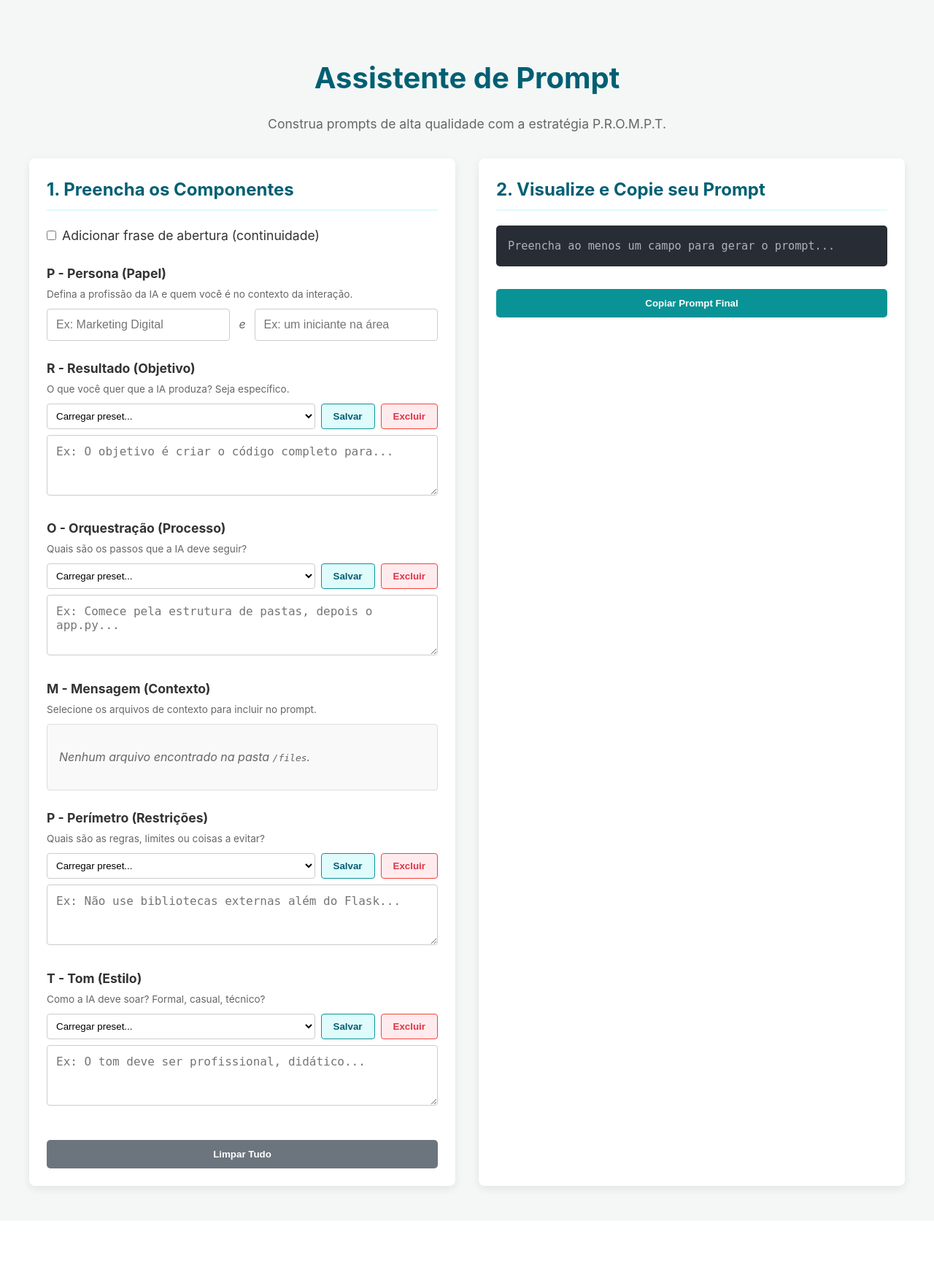
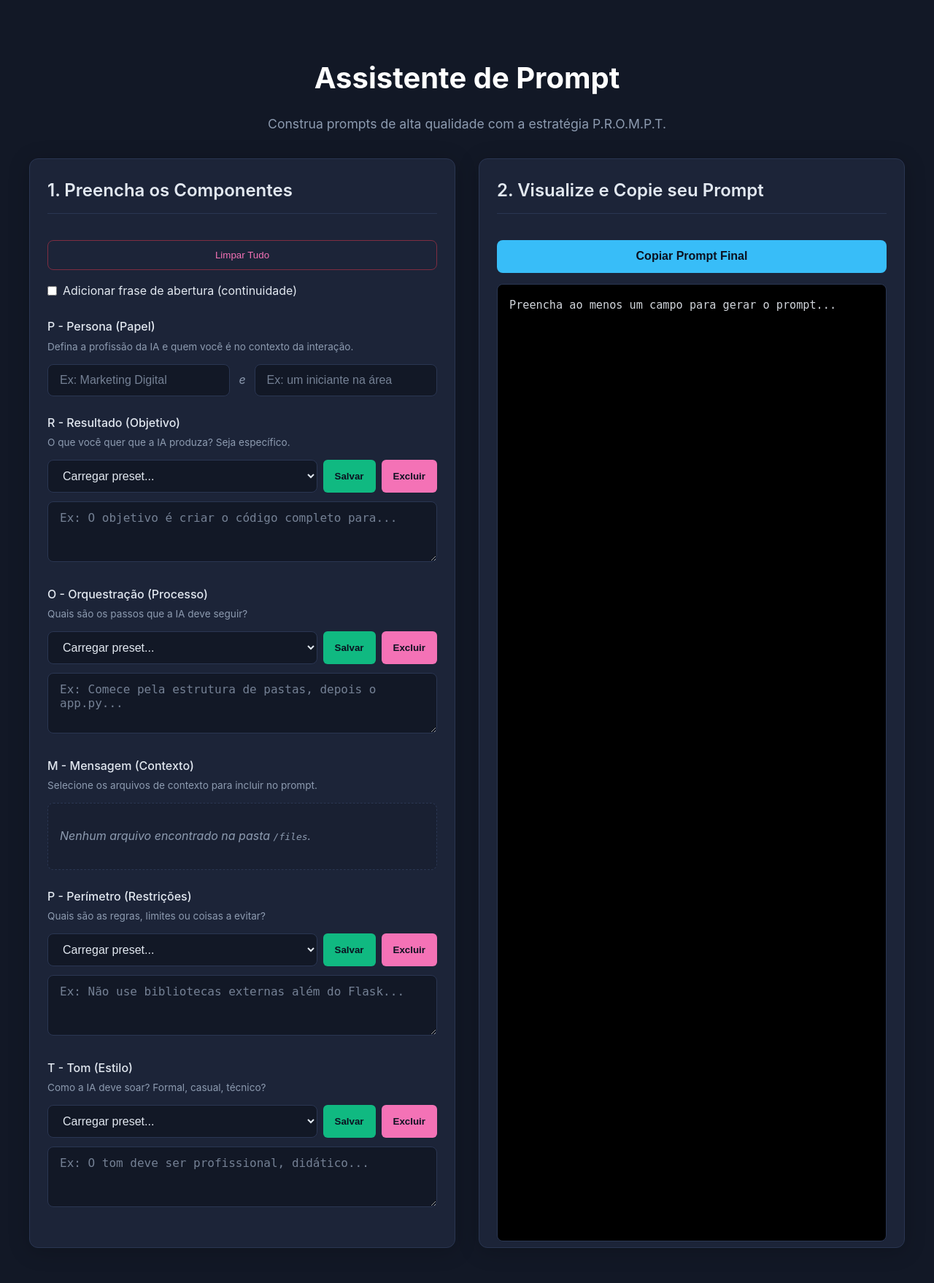
Before and after one commit to intcarlosmiguel/Prompter, a Flask app: page / in a window 1280 px wide. Shown: the whole page at 73% size. Before the commit the page ends 1636 px from the top, so only its background shows below. Run offline with Flask 3, Linux system fonts and the light colour scheme.

Commit message:
Dark mode
Dark mode

```diff
--- a/static/css/style.css
+++ b/static/css/style.css
@@ -1,13 +1,20 @@
-/* static/css/style.css */
+/* static/css/style.css - Tema "Deep Focus" */
 :root {
-    --primary-color: #005f73;
-    --secondary-color: #0a9396;
-    --background-color: #f4f7f6;
-    --card-background: #ffffff;
-    --text-color: #333;
-    --light-text-color: #666;
-    --border-color: #e0fbfc;
-    --danger-color: #dc3545;
+    /* PALETA DE CORES - TEMA ESCURO */
+    --background-color: #121826; /* Um azul noturno profundo, quase preto */
+    --card-background: #1C2438;   /* Uma superfície ligeiramente mais clara para os painéis */
+    --text-color: #E2E8F0;         /* Branco suave e legível com um toque de azul */
+    --light-text-color: #8D9BB0;   /* Cinza-azulado para texto secundário e placeholders */
+    --border-color: #2A3652;       /* Borda sutil para separar elementos */
+    --primary-action-bg: #38BDF8;  /* Azul ciano vibrante para ações primárias (Copiar) */
+    --primary-action-text: #0B1120;/* Texto escuro de alto contraste para o botão primário */
+    --save-action-bg: #10B981;     /* Verde para a ação de salvar */
+    --danger-action-bg: #F472B6;   /* Rosa/Magenta para a ação de perigo (Excluir) */
+    --accent-glow: rgba(56, 189, 248, 0.5); /* Efeito de brilho para inputs em foco */
+    --reset-border-color: #7E2D41;   /* Um vermelho escuro, cor de vinho, para a borda */
+    --reset-text-color: #F472B6;     /* O mesmo rosa/magenta, para consistência com os ícones de exclusão */
+    --reset-hover-bg: #9F284C;       /* Um vermelho mais sólido e vibrante para o hover */
+    --reset-hover-text: #FFFFFF;     /* Texto branco puro para o hover, para máximo contraste */
 }
 
 body {
@@ -16,6 +23,7 @@ body {
     color: var(--text-color);
     line-height: 1.6;
     margin: 0;
+    transition: background-color 0.3s ease;
 }
 
 .container {
@@ -30,7 +38,7 @@ header {
 }
 
 header h1 {
-    color: var(--primary-color);
+    color: #FFFFFF; /* Título principal em branco puro para destaque */
     font-size: 2.5rem;
     margin-bottom: 0.5rem;
 }
@@ -44,211 +52,158 @@ header h1 {
     display: grid;
     grid-template-columns: 1fr 1fr;
     gap: 2rem;
+    align-items: start;
 }
 
 .form-section, .preview-section {
     background-color: var(--card-background);
     padding: 1.5rem;
-    border-radius: 8px;
-    box-shadow: 0 4px 12px rgba(0,0,0,0.08);
+    border-radius: 12px; /* Bordas mais arredondadas para um visual mais moderno */
+    border: 1px solid var(--border-color);
+    box-shadow: 0 4px 30px rgba(0, 0, 0, 0.2); /* Sombra mais sutil para profundidade */
+}
+
+.preview-section {
+    display: flex;
+    flex-direction: column;
+    align-self: stretch;
 }
 
 h2 {
-    color: var(--primary-color);
-    border-bottom: 2px solid var(--border-color);
-    padding-bottom: 0.5rem;
+    color: var(--text-color);
+    border-bottom: 1px solid var(--border-color);
+    padding-bottom: 0.75rem;
     margin-top: 0;
+    font-weight: 600;
 }
 
-.form-group {
-    margin-bottom: 1.5rem;
+.form-group { margin-bottom: 1.5rem; }
+.form-group label { display: block; font-weight: 500; margin-bottom: 0.5rem; font-size: 1rem; }
+.help-text { font-size: 0.85rem; color: var(--light-text-color); margin: -0.25rem 0 0.75rem 0; }
+
+textarea.prompt-input,
+.persona-inputs input.prompt-input,
+.preset-controls .preset-select {
+    width: 100%;
+    box-sizing: border-box;
+    padding: 0.75rem 1rem;
+    border: 1px solid var(--border-color);
+    border-radius: 8px;
+    font-size: 1rem;
+    background-color: var(--background-color);
+    color: var(--text-color);
+    transition: border-color 0.3s ease, box-shadow 0.3s ease;
 }
 
-.form-group label {
-    display: block;
-    font-weight: bold;
-    margin-bottom: 0.25rem;
-    font-size: 1.1rem;
+textarea.prompt-input { resize: vertical; }
+
+textarea.prompt-input::placeholder,
+.persona-inputs input.prompt-input::placeholder {
+    color: var(--light-text-color);
+    opacity: 0.8;
 }
 
-.help-text {
-    font-size: 0.85rem;
-    color: var(--light-text-color);
-    margin: 0 0 0.5rem 0;
+textarea.prompt-input:focus,
+.persona-inputs input.prompt-input:focus,
+.preset-controls .preset-select:focus {
+    outline: none;
+    border-color: var(--primary-action-bg);
+    box-shadow: 0 0 0 3px var(--accent-glow);
 }
 
-textarea.prompt-input, .persona-inputs input.prompt-input {
-    width: 100%;
+.prompt-preview-wrapper { flex-grow: 1; min-height: 0; }
+
+pre#final-prompt {
+    background-color: #000000; /* Preto puro para o máximo contraste do código/texto final */
+    color: #D1D5DB;
+    padding: 1rem;
+    border-radius: 8px;
+    white-space: pre-wrap;
+    overflow-wrap: break-word;
+    height: 100%;
+    overflow-y: auto;
+    font-size: 0.95rem;
     box-sizing: border-box;
-    padding: 0.75rem;
-    border: 1px solid #ccc;
-    border-radius: 4px;
-    font-size: 1rem;
-    resize: vertical;
+    border: 1px solid var(--border-color);
 }
 
+/* --- Botões Reimaginados --- */
 
-
-/* PASSO 2: Fazer o contêiner do prompt crescer para ocupar o espaço livre */
-.prompt-preview-wrapper {
-    flex-grow: 1; /* A mágica acontece aqui: este elemento vai se esticar */
-    min-height: 0; /* Um truque para garantir que o flexbox se comporte bem com overflow */
-}
-
-/* PROMPT PREVIEW - CORREÇÃO DE OVERFLOW HORIZONTAL */
-pre#final-prompt {
-    background-color: #282c34;
-    color: #abb2bf;
-    padding: 1rem;
-    border-radius: 5px;
-    white-space: pre-wrap;
-    overflow-wrap: break-word;
-
-    /* Regras de altura e overflow */
-    height: 100%; /* Ocupa toda a altura do .prompt-preview-wrapper */
-    overflow-y: auto; /* Adiciona scroll vertical se o conteúdo for muito grande */
-    font-size: 0.95rem;
-    box-sizing: border-box; /* Garante que o padding não cause overflow */
-}
-
+/* Botão de Ação Primária */
 #copy-button {
     border: none;
-    padding: 0.75rem 1.5rem;
-    border-radius: 5px;
+    padding: 0.85rem 1.5rem;
+    border-radius: 8px;
     cursor: pointer;
-    font-weight: bold;
+    font-weight: 600;
+    font-size: 1rem;
     transition: all 0.2s ease-in-out;
-    background-color: var(--secondary-color);
-    color: white;
+    background-color: var(--primary-action-bg);
+    color: var(--primary-action-text);
     width: 100%;
     margin-top: 1rem;
 }
+#copy-button:hover { transform: translateY(-2px); box-shadow: 0 4px 15px rgba(56, 189, 248, 0.2); }
 
-#copy-button:hover {
-    background-color: #007bff;
-}
+/* Botão Secundário */
+#reset-button {
+    background-color: transparent;
+    color: var(--reset-text-color); /* Aplicando a cor do texto */
+    border: 1px solid var(--reset-border-color); /* Aplicando a cor da borda */
 
-#reset-button {
-    background-color: #6c757d;
-    color: white;
     width: 100%;
     margin-top: 1rem;
-    border: none;
     padding: 0.75rem 1.5rem;
-    border-radius: 5px;
+    border-radius: 8px;
     cursor: pointer;
-    font-weight: bold;
-    transition: background-color 0.2s;
+    font-weight: 500;
+    transition: background-color 0.2s, color 0.2s, border-color 0.2s;
 }
 
 #reset-button:hover {
-    background-color: #5a6268;
+    background-color: var(--reset-hover-bg); /* Aplicando o fundo no hover */
+    color: var(--reset-hover-text);          /* Aplicando a cor do texto no hover */
+    border-color: var(--reset-hover-bg);     /* Borda e fundo se tornam uma cor só */
 }
 
-.persona-inputs {
-    display: flex;
-    align-items: center;
-    gap: 0.75rem;
-}
-
-.persona-inputs span {
-    font-style: italic;
-    color: var(--light-text-color);
-}
-
-.file-selector {
-    border: 1px solid #ddd;
-    border-radius: 4px;
-    padding: 1rem;
-    max-height: 200px;
-    overflow-y: auto;
-    background-color: #f9f9f9;
-}
-
-.file-checkbox {
-    display: flex;
-    align-items: center;
-    margin-bottom: 0.5rem;
-}
-
-.file-checkbox input[type="checkbox"] {
-    margin-right: 0.75rem;
-    width: 16px;
-    height: 16px;
-    cursor: pointer;
-}
-
-.file-checkbox label {
-    font-weight: normal;
-    font-size: 0.95rem;
-    cursor: pointer;
-}
-
-.no-files-msg {
-    color: var(--light-text-color);
-    font-style: italic;
-}
-
-.form-group-inline {
-    display: flex;
-    align-items: center;
-    gap: 0.5rem;
-    margin-top: 1rem;
-}
-
-.form-group-inline input {
-    margin: 0;
-}
-
-.form-group-inline label {
-    margin: 0;
-    font-weight: normal;
-}
-
-/* ESTILOS PARA PRESETS GRANULARES */
-.preset-controls {
-    display: flex;
-    gap: 0.5rem;
-    margin-bottom: 0.5rem;
-}
-
-.preset-controls .preset-select {
-    flex-grow: 1;
-    padding: 0.5rem;
-    border: 1px solid #ccc;
-    border-radius: 4px;
-    background-color: #fff;
-}
+/* --- Controles de Preset --- */
+.preset-controls { display: flex; gap: 0.5rem; margin-bottom: 0.75rem; }
+.preset-controls .preset-select { flex-grow: 1; }
 
 .preset-controls button {
     padding: 0.5rem 1rem;
-    border: 1px solid #ccc;
-    border-radius: 4px;
+    border: none;
+    border-radius: 6px;
     cursor: pointer;
-    background-color: #f0f0f0;
-    font-weight: bold;
+    font-weight: 600;
+    color: var(--primary-action-text);
+    transition: opacity 0.2s ease;
 }
+.preset-controls button:hover { opacity: 0.85; }
 
-.preset-controls .save-preset-btn {
-    background-color: #e0fbfc;
-    color: var(--primary-color);
-    border-color: var(--secondary-color);
-}
+.preset-controls .save-preset-btn { background-color: var(--save-action-bg); }
+.preset-controls .delete-preset-btn { background-color: var(--danger-action-bg); }
 
-.preset-controls .delete-preset-btn {
-    background-color: #ffebee;
-    color: var(--danger-color);
-    border-color: #f44336;
-}
+/* --- Elementos Diversos --- */
+.persona-inputs { display: flex; align-items: center; gap: 0.75rem; }
+.persona-inputs span { font-style: italic; color: var(--light-text-color); }
+.file-selector { border: 1px dashed var(--border-color); border-radius: 8px; padding: 1rem; max-height: 200px; overflow-y: auto; background-color: rgba(0,0,0,0.1); }
+.file-checkbox { display: flex; align-items: center; margin-bottom: 0.5rem; }
+.file-checkbox input[type="checkbox"] { margin-right: 0.75rem; width: 16px; height: 16px; cursor: pointer; }
+.file-checkbox label { font-weight: normal; font-size: 0.95rem; cursor: pointer; }
+.no-files-msg { color: var(--light-text-color); font-style: italic; }
+.form-group-inline { display: flex; align-items: center; gap: 0.5rem; margin-top: 1rem; }
+.form-group-inline input { margin: 0; }
+.form-group-inline label { margin: 0; font-weight: normal; }
 
-/* TOAST NOTIFICATION */
+/* --- Notificação Toast --- */
 .toast {
     visibility: hidden;
     min-width: 250px;
-    background-color: #333;
-    color: #fff;
+    background-color: #2A3652; /* Fundo alinhado com o tema */
+    color: var(--text-color);
     text-align: center;
-    border-radius: 4px;
+    border-radius: 8px;
     padding: 16px;
     position: fixed;
     z-index: 1;
@@ -256,16 +211,13 @@ pre#final-prompt {
     transform: translateX(-50%);
     bottom: 30px;
     opacity: 0;
-    transition: opacity 0.5s, visibility 0.5s;
+    box-shadow: 0 5px 15px rgba(0,0,0,0.3);
+    border: 1px solid var(--border-color);
+    transition: opacity 0.5s, visibility 0.5s, transform 0.5s;
 }
+.toast.show { visibility: visible; opacity: 1; transform: translateX(-50%) translateY(-10px); }
 
-.toast.show {
-    visibility: visible;
-    opacity: 1;
+/* --- Responsividade --- */
+@media (max-width: 900px) {
+    .main-content { grid-template-columns: 1fr; }
 }
-
-@media (max-width: 900px) {
-    .main-content {
-        grid-template-columns: 1fr;
-    }
-}
--- a/templates/index.html
+++ b/templates/index.html
@@ -13,10 +13,10 @@
             <h1>Assistente de Prompt</h1>
             <p class="subtitle">Construa prompts de alta qualidade com a estratégia P.R.O.M.P.T.</p>
         </header>
-
         <div class="main-content">
             <div class="form-section">
                 <h2>1. Preencha os Componentes</h2>
+                <button id="reset-button" type="button">Limpar Tudo</button>
                 <div class="form-group form-group-inline">
                          <input type="checkbox" id="add-opening-checkbox">
                          <label for="add-opening-checkbox">Adicionar frase de abertura (continuidade)</label>
@@ -63,15 +63,15 @@
 
 
                 </form>
-                <button id="reset-button" type="button">Limpar Tudo</button>
+
             </div>
 
             <div class="preview-section">
                 <h2>2. Visualize e Copie seu Prompt</h2>
+                <button id="copy-button" title="Copiar para a área de transferência">Copiar Prompt Final</button>
                 <div class="prompt-preview-wrapper">
                     <pre id="final-prompt">Seu prompt aparecerá aqui...</pre>
                 </div>
-                <button id="copy-button" title="Copiar para a área de transferência">Copiar Prompt Final</button>
             </div>
         </div>
     </div>
```
